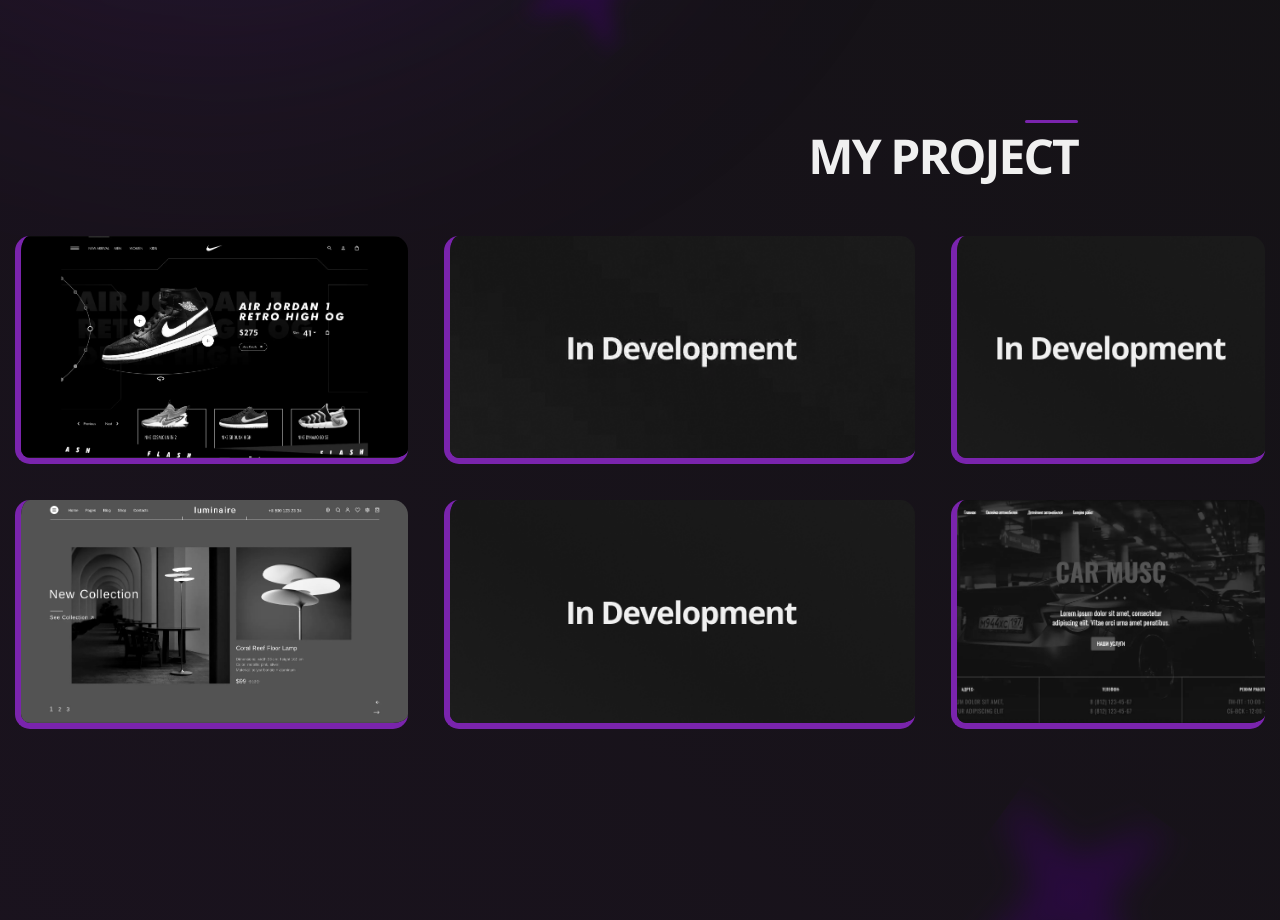
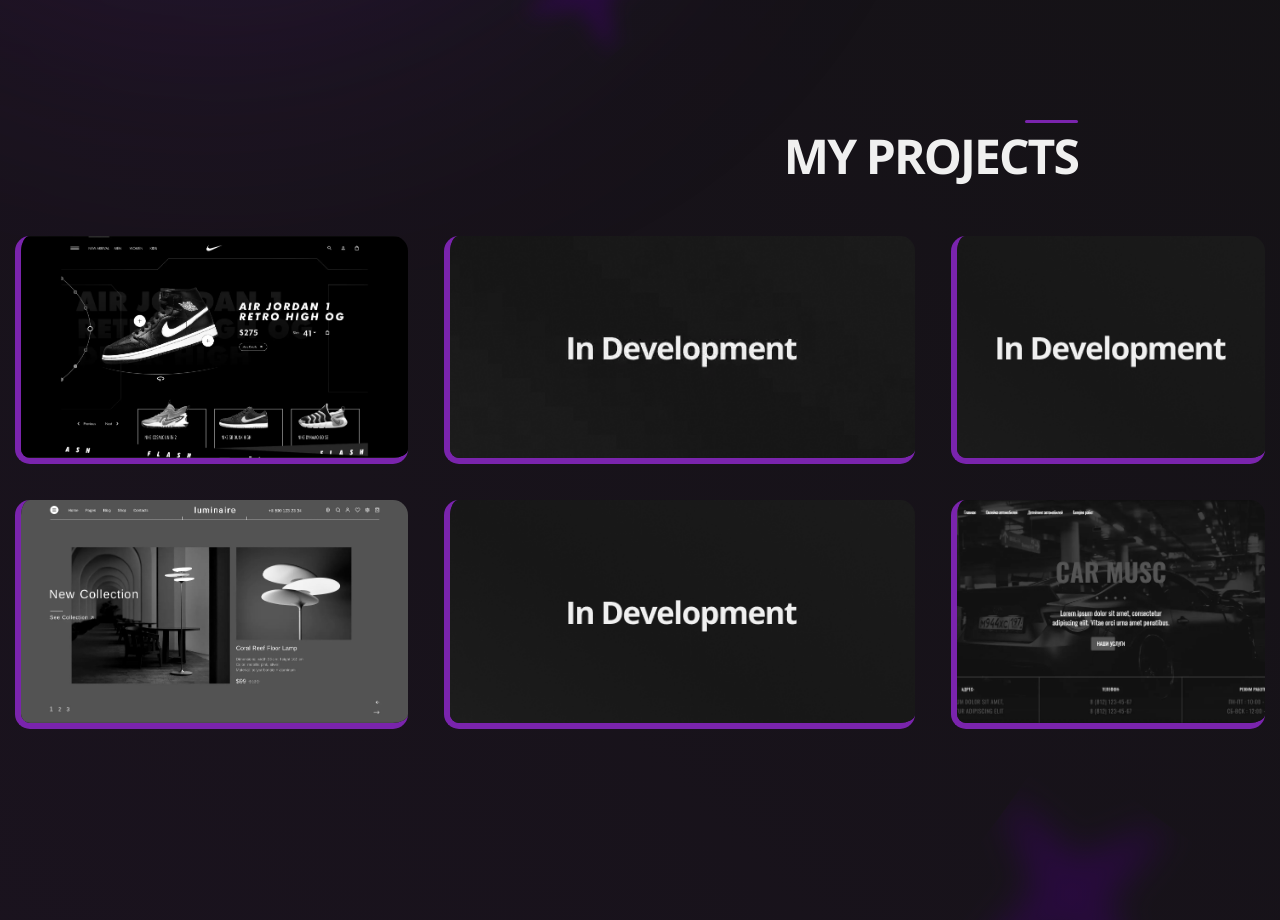
Before and after one commit to Bodich26/resume-portfolio, a plain HTML site: page index.html in a window 1280 px wide. Shown: the part 1020-1940 px from the top of the page. Drawn offline with nearby package versions, Linux system fonts and the light colour scheme.

Commit message:
Update index.html

```diff
--- a/index.html
+++ b/index.html
@@ -147,7 +147,7 @@
       </section>
       <section class="front" id="Projects">
         <div class="container">
-          <h3 class="front__title">My Project</h3>
+          <h3 class="front__title">My Projects</h3>
           <div class="front__block">
             <div class="front__block-item">
               <img
```
